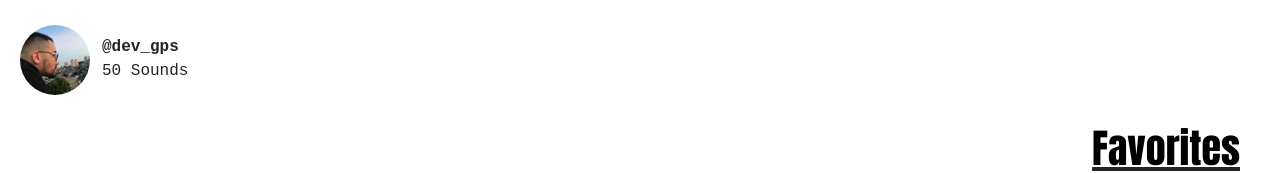
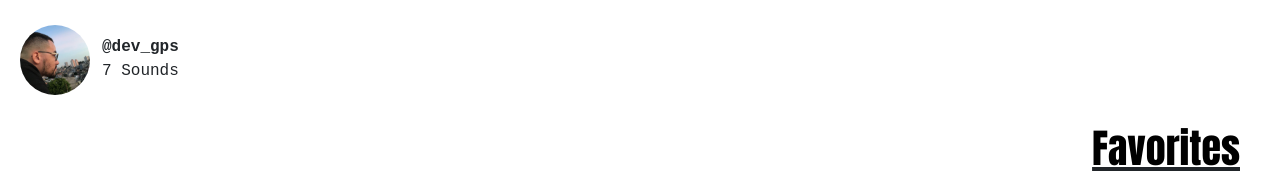
Before and after one commit to AndrewGPFranco/MusicPlayer, a React (Vite) app: page /songs/common in a window 1280 px wide. Shown: the top 173 px of the page. Built offline with nearby package versions, Linux system fonts and the light colour scheme; a web font is replaced by a local one.

Commit message:
função para deixar dinamico e atualizado o numero de musicas que a lista contem

```diff
--- a/src/components/Common/Navbar.jsx
+++ b/src/components/Common/Navbar.jsx
@@ -1,14 +1,17 @@
 import perfil from "../../assets/perfil.jpg";
 import style from "./Navbar.module.css";
+import sounds from "../../../public/sounds.json";
 
 function Navbar() {
+    const totalSounds = sounds.length;
+
     return (
         <nav className={style.container}>
             <img src={perfil} alt="Foto de Perfil" />
             <div className={style.infos}>
                 <ul>
                     <li><strong>@dev_gps</strong></li>
-                    <li>50 Sounds</li>
+                    <li>{ totalSounds } Sounds</li>
                 </ul>
             </div>
         </nav>
```
